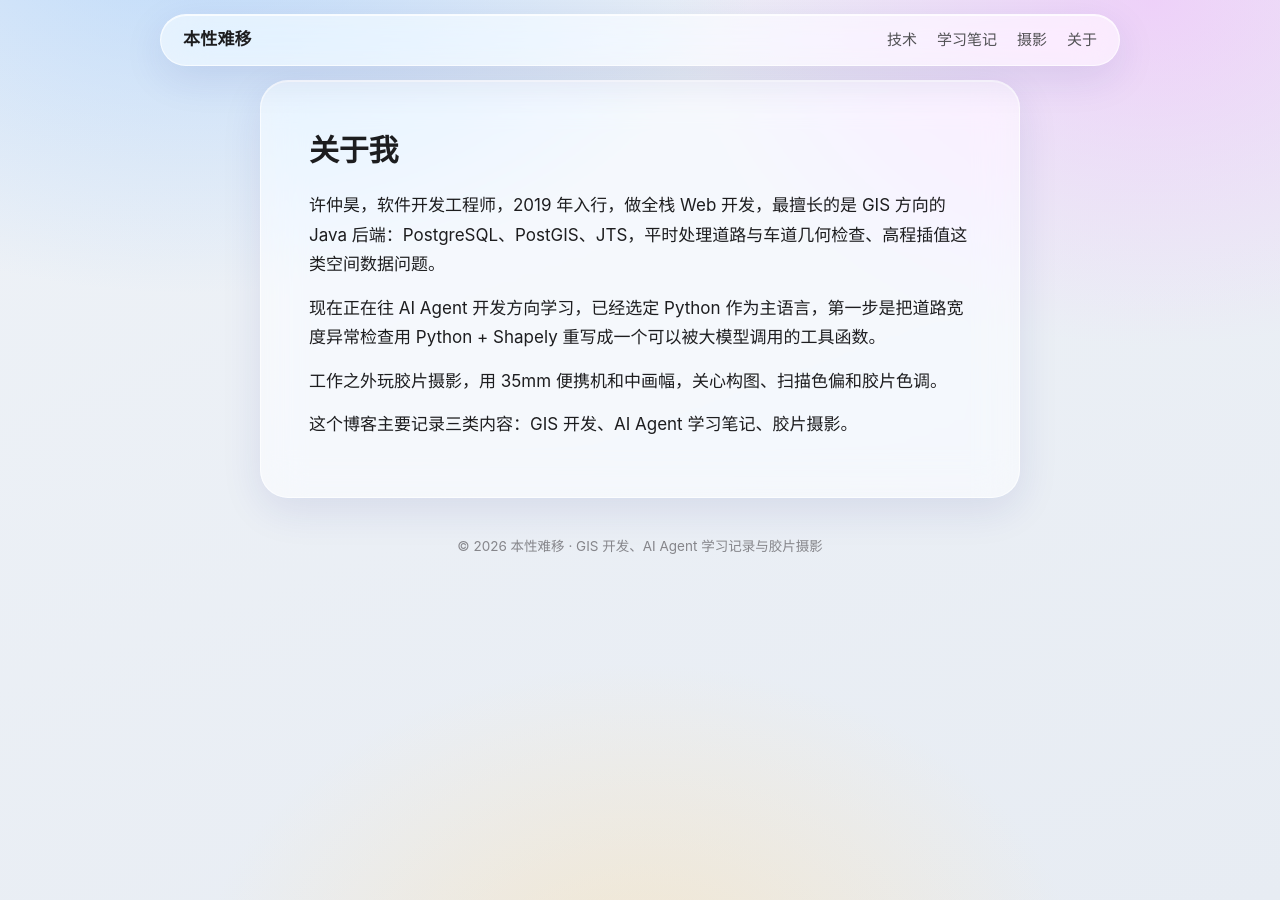
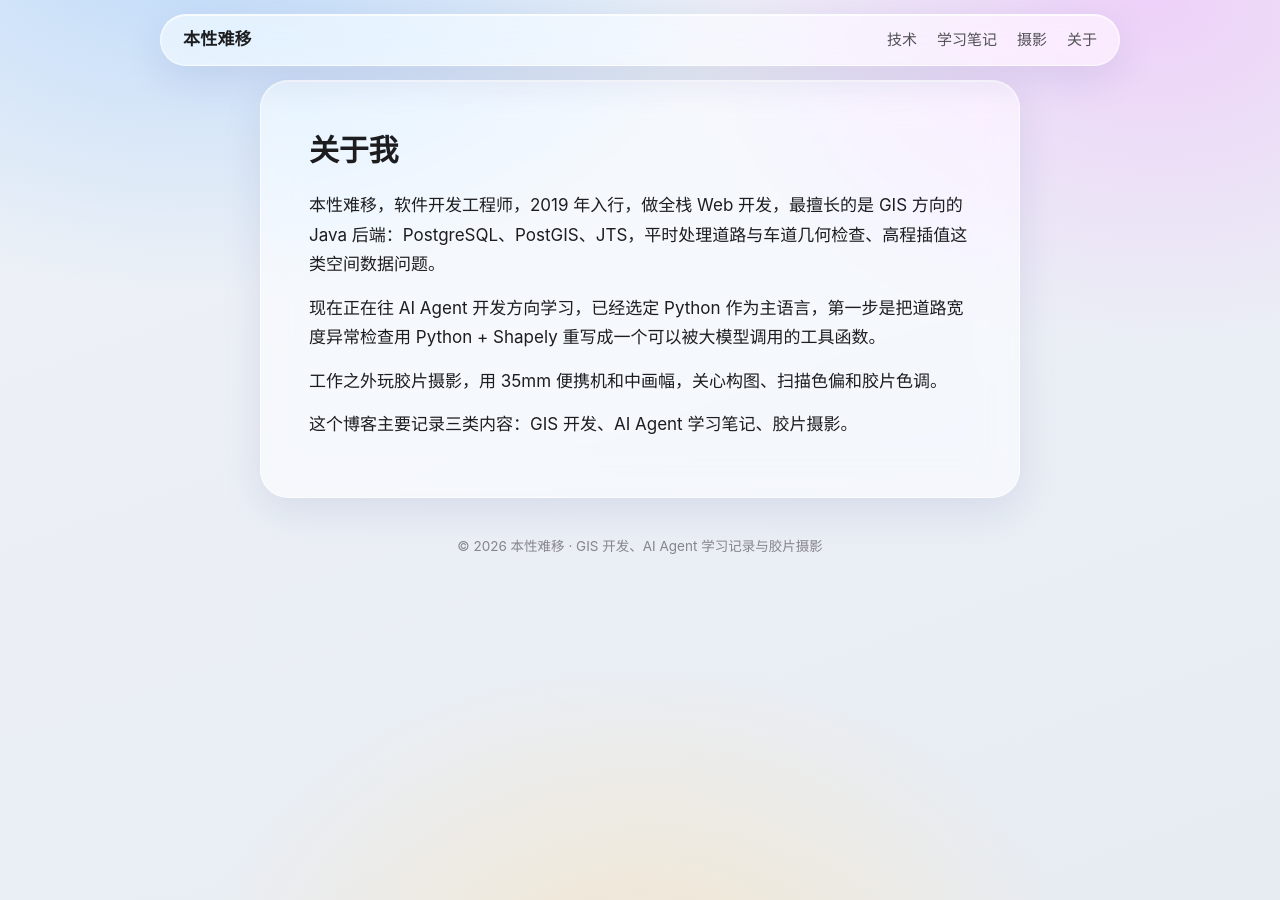
Before and after one commit to benxingnanyi/benxingnanyi.github.io, a Jekyll site: the page built from about.md, in a window 1280 px wide. Built offline with Jekyll 4.4.1, drawn with Linux system fonts in a browser that asks for light colours.

Commit message:
Update about.md

```diff
--- a/about.md
+++ b/about.md
@@ -6,7 +6,7 @@ permalink: /about/
 
 # 关于我
 
-许仲昊，软件开发工程师，2019 年入行，做全栈 Web 开发，最擅长的是 GIS 方向的 Java 后端：PostgreSQL、PostGIS、JTS，平时处理道路与车道几何检查、高程插值这类空间数据问题。
+本性难移，软件开发工程师，2019 年入行，做全栈 Web 开发，最擅长的是 GIS 方向的 Java 后端：PostgreSQL、PostGIS、JTS，平时处理道路与车道几何检查、高程插值这类空间数据问题。
 
 现在正在往 AI Agent 开发方向学习，已经选定 Python 作为主语言，第一步是把道路宽度异常检查用 Python + Shapely 重写成一个可以被大模型调用的工具函数。
 
```
